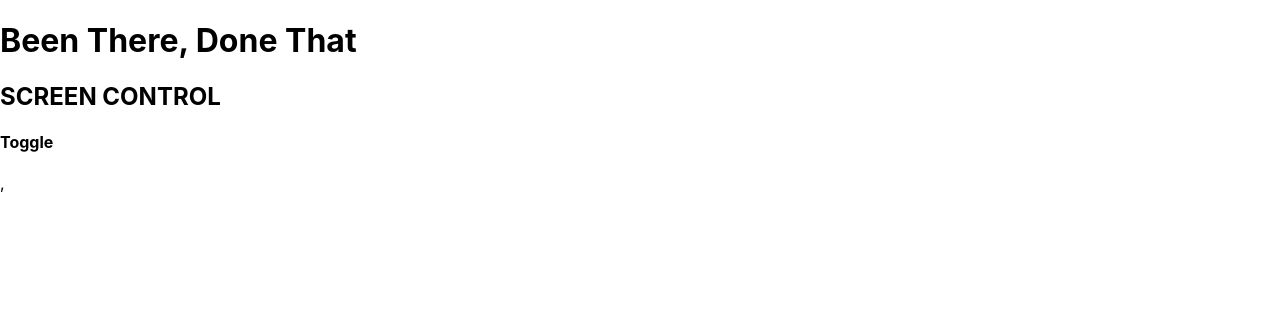
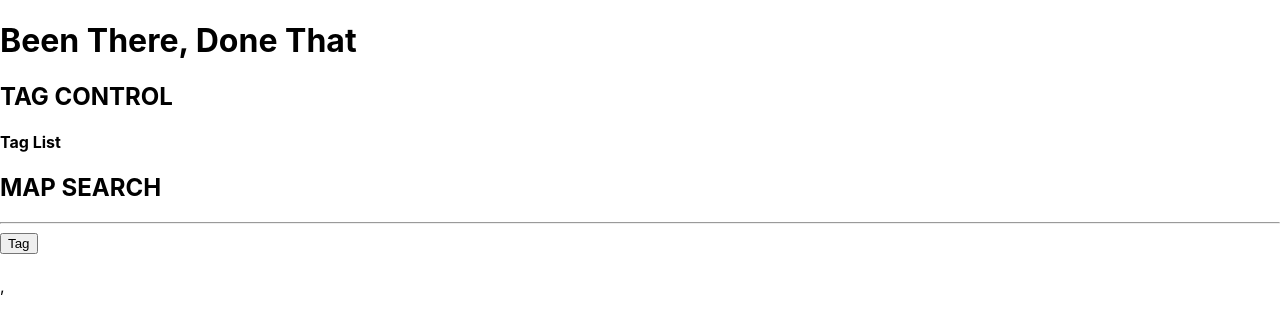
Before and after one commit to TSiu88/been-there-done-that, a React (Create React App) app: page / in a window 1280 px wide. Shown: the top 330 px of the page. Built offline with nearby package versions, Linux system fonts and the light colour scheme.

Commit message:
Fixed static site code

```diff
--- a/src/components/ScreenControl.js
+++ b/src/components/ScreenControl.js
@@ -1,48 +1,71 @@
 import React from 'react';
 import SplashPage from './SplashPage';
 import TagControl from './TagPlaces/TagControl';
-import PropTypes from 'prop-types';
+//import PropTypes from 'prop-types';
 
-class ScreenControl extends React.Component {
+function ScreenControl(props){
 
+  let splashPageVisible;
+  let currentlyVisibleComponent;
 
-  constructor(props){
-    super(props);
-    this.state = {
-      splashPageVisible: true,
-      tagControlVisible: false
-    };
-  }
-
-  handleClick = () => {
-    this.setState(prevState => ({
-      splashPageVisible: !prevState.splashPageVisible,
-      tagControlVisible: !prevState.tagControlVisible
-    }));
-  }
-
-  setVisibility = () => {
-    if(this.state.splashPageVisible){
+  const setVisibility = () => {
+    if(splashPageVisible){
       currentlyVisibleComponent = <SplashPage />;
     } else {
       currentlyVisibleComponent = <TagControl />;
     }
   }
+  setVisibility();
 
-  render(){
-    let currentlyVisibleComponent = this.setVisibility;
-    return(
-      <React.Fragment>
-        <h2>SCREEN CONTROL</h2>
-        <h4><span onClick={this.handleClick}>Toggle</span></h4>
-        {currentlyVisibleComponent}
-      </React.Fragment>
-    );
-  }
-}
-
-ScreenControl.propTypes = {
-  splashPageVisible: PropTypes.bool
+  return(
+    <React.Fragment>
+      {currentlyVisibleComponent}
+    </React.Fragment>
+  );
 }
 
 export default ScreenControl;
+
+// class ScreenControl extends React.Component {
+
+//   constructor(props){
+//     super(props);
+//     this.state = {
+//       splashPageVisible: true,
+//       tagControlVisible: false,
+//       currentlyVisibleScreenComponent: false
+//     };
+//   }
+
+//   handleClick = () => {
+//     this.setState(prevState => ({
+//       splashPageVisible: !prevState.splashPageVisible,
+//       tagControlVisible: !prevState.tagControlVisible
+//     }));
+//   }
+
+//   setVisibility = () => {
+//     if(this.state.splashPageVisible){
+//       currentlyVisibleScreenComponent = <SplashPage />;
+//     } else {
+//       currentlyVisibleScreenComponent = <TagControl />;
+//     }
+//   }
+
+//   render(){
+//     let currentlyVisibleComponent = this.setVisibility;
+//     return(
+//       <React.Fragment>
+//         <h2>SCREEN CONTROL</h2>
+//         <h4><span onClick={this.handleClick}>Toggle</span></h4>
+//         {currentlyVisibleComponent}
+//       </React.Fragment>
+//     );
+//   }
+// }
+
+// ScreenControl.propTypes = {
+//   splashPageVisible: PropTypes.bool
+// }
+
+// export default ScreenControl;
--- a/src/components/TagPlaces/TagControl.js
+++ b/src/components/TagPlaces/TagControl.js
@@ -1,7 +1,7 @@
 import React from 'react';
 import TagList from './TagList';
 import MapSearch from './MapSearch';
-import NewTagForm from './NewTagForm';
+//import NewTagForm from './NewTagForm';
 import PropTypes from 'prop-types';
 
 class TagControl extends React.Component {
@@ -31,10 +31,10 @@ class TagControl extends React.Component {
   }
 
   setVisibility = () => {
-    if(tagListVisible){
-      currentlyVisibleComponent = <TagList />
+    if(this.tagListVisible){
+      return <TagList />;
     } else {
-      currentlyVisibleComponent = <MapSearch />
+      return <MapSearch />;
     }
   }
 
--- a/src/components/TagPlaces/TagList.js
+++ b/src/components/TagPlaces/TagList.js
@@ -2,13 +2,13 @@ import React from 'react';
 import Tag from './Tag';
 import PropTypes from 'prop-types';
 
-const tags = [{}];
+const masterTags = [{}];
 
 function TagList(props){
   return(
     <React.Fragment>
       <hr />
-      {tags.map((tag) => {
+      {masterTags.map((tag) => {
         return <Tag
           tagStatus={tag.tagStatus}
           dateCreated={tag.dateCreated}
@@ -28,7 +28,7 @@ function TagList(props){
   );
 }
 
-TagList.PropTypes = {
+TagList.propTypes = {
   onEditClick: PropTypes.func,
   onDeleteClick: PropTypes.func
 }
--- a/src/index.js
+++ b/src/index.js
@@ -3,7 +3,7 @@ import ReactDOM from 'react-dom';
 import './index.css';
 import App from './components/App';
 import * as serviceWorker from './serviceWorker';
-// import { creteStore } from 'redux';
+// import { createStore } from 'redux';
 // import { Provider } from 'react-redux';
 
 ReactDOM.render(
```
